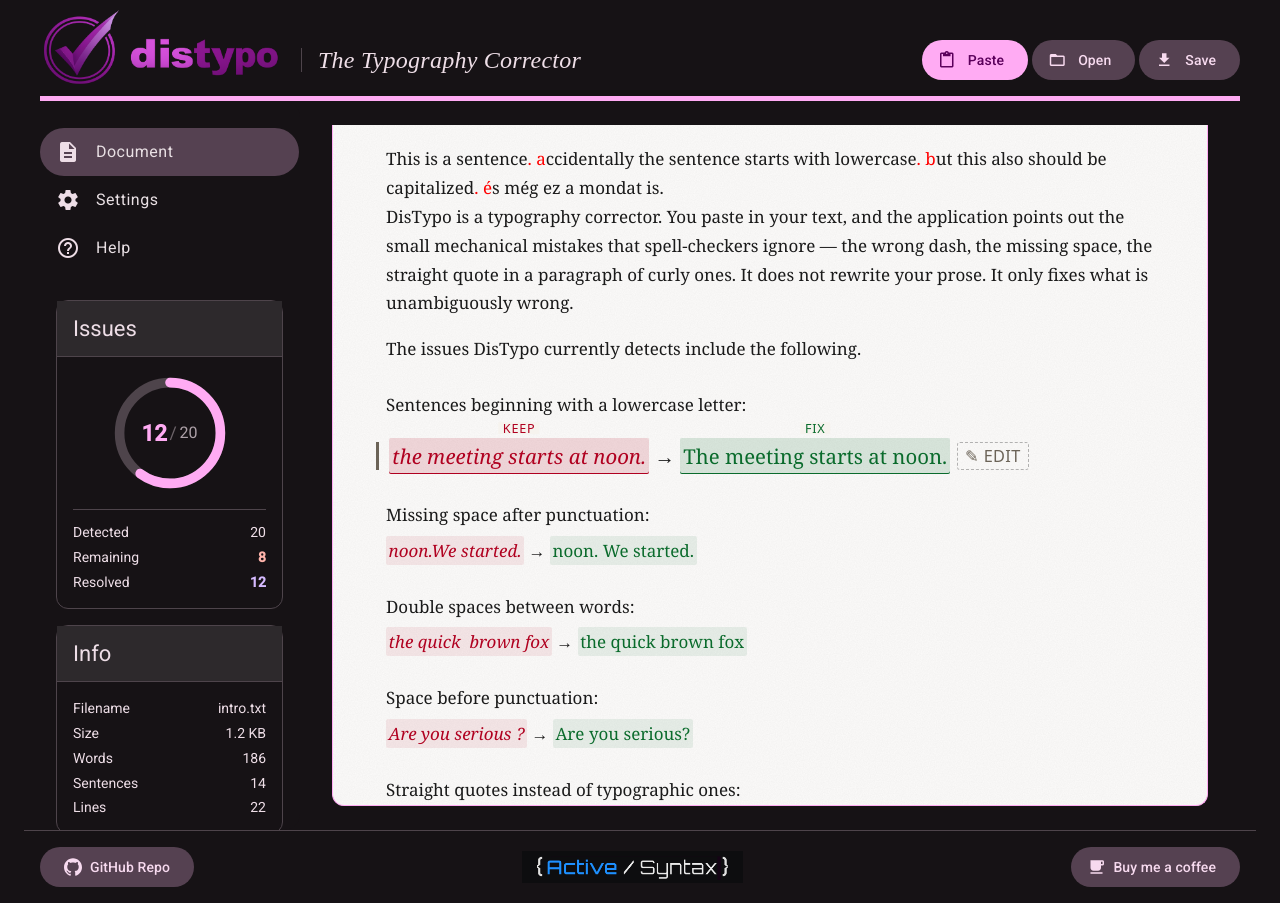
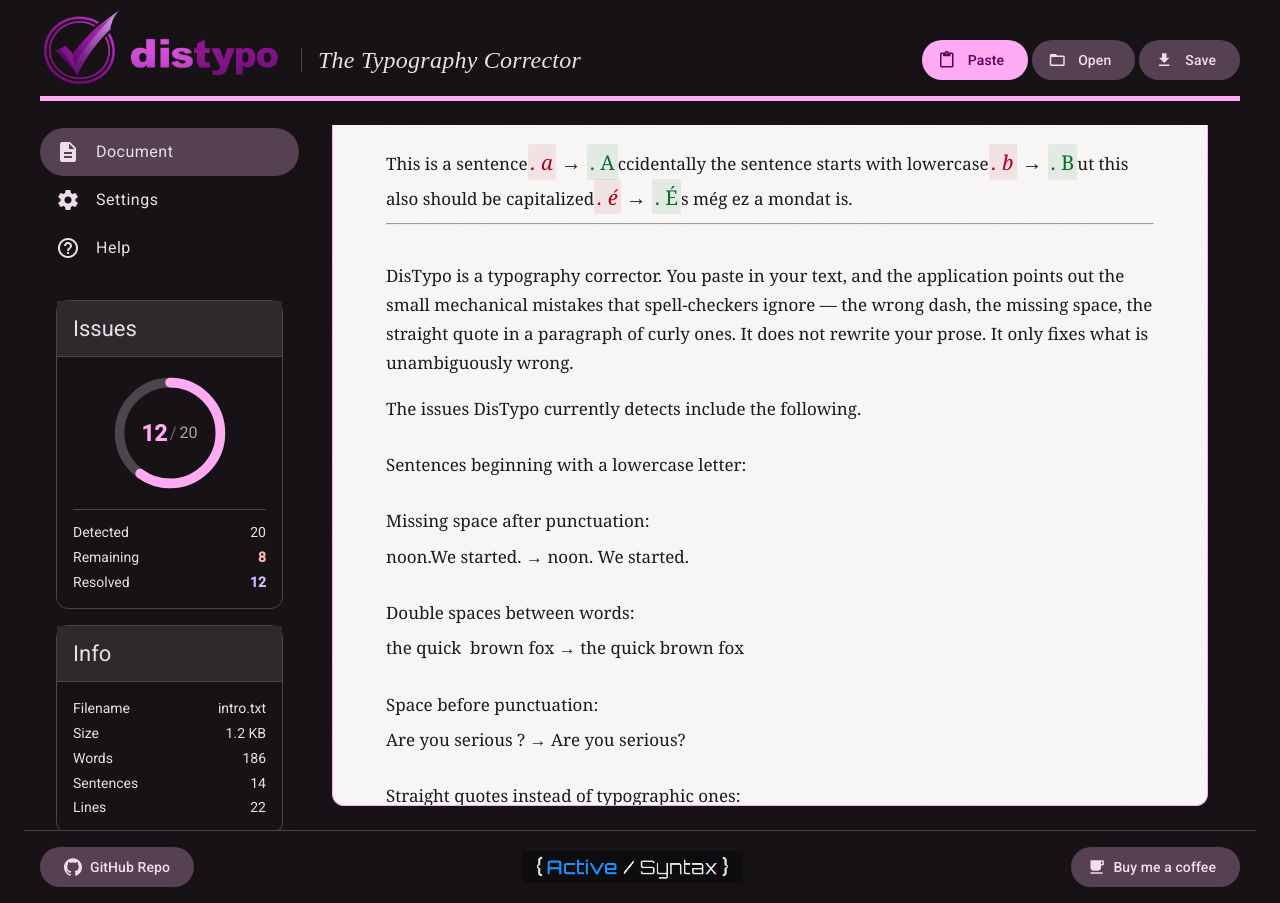
Before and after one commit to activesyntax/distypo, an Angular app in the folder distypo-app/: page / in a window 1280 px wide. Built offline with nearby package versions, Linux system fonts and the light colour scheme.

Commit message:
correction-view has been integrated into document-view

```diff
--- a/distypo-app/src/app/correction-view/correction-view.html
+++ b/distypo-app/src/app/correction-view/correction-view.html
@@ -1,7 +1,6 @@
-<span class="issue" [class.selected]="selected()" (click)="select.emit()">
-  <span class="bad" data-hint="keep" (click)="keep.emit(); $event.stopPropagation()">{{ correction().original }}</span>
+<span class="issue" [class.selected]="selected()" (click)="onSelect($event)">
+  <span class="bad" data-hint="keep" (click)="onKeep($event)">{{ correction().original }}</span>
   →
-  <span class="good" data-hint="fix" (click)="fix.emit(); $event.stopPropagation()">{{ correction().replacement
-    }}</span>
-  <button class="issue__edit" (click)="edit.emit(); $event.stopPropagation()">✎ EDIT</button>
+  <span class="good" data-hint="fix" (click)="onFix($event)">{{ correction().replacement }}</span>
+  <button class="issue__edit" (click)="onEdit($event)">✎ EDIT</button>
 </span>
--- a/distypo-app/src/app/correction-view/correction-view.scss
+++ b/distypo-app/src/app/correction-view/correction-view.scss
@@ -0,0 +1,85 @@
+
+    .bad {
+      color: #b00020;
+      background: rgba(176, 0, 32, 0.08);
+      padding: 0.18em 0.15em;
+      border-radius: 2px;
+      font-style: italic;
+    }
+
+    .good {
+      color: #0a6b2c;
+      background: rgba(10, 107, 44, 0.08);
+      padding: 0.18em 0.15em;
+      border-radius: 2px;
+    }
+
+    .issue {
+      position: relative;
+      transition: padding 140ms ease;
+      font-size: larger;
+
+      &__edit {
+        display: none;
+        margin-left: 0.4em;
+        padding: 0.3em 0.45em;
+        font: 500 0.8em/1 system-ui, sans-serif;
+        letter-spacing: 0.02em;
+        color: #6b6357;
+        background: transparent;
+        border: 1px dashed rgba(0, 0, 0, 0.28);
+        border-radius: 3px;
+        cursor: pointer;
+        vertical-align: 0.15em;
+
+        &:hover {
+
+          border: 1px solid rgba(0, 0, 0, 0.6);
+          background: rgba(0, 0, 0, 0.04);
+        }
+      }
+
+      &.selected {
+        padding-left: 0.6rem;
+        margin-left: -0.6rem;
+        border-left: 3px solid #6b6357;
+
+        .bad,
+        .good {
+          cursor: pointer;
+          position: relative;
+          box-shadow: inset 0 -1px 0 currentColor;
+        }
+
+        .bad { background: rgba(176, 0, 32, 0.14); }
+        .good { background: rgba(10, 107, 44, 0.14); }
+
+        // mindig látható feliratok — semmi :hover
+        .bad::after,
+        .good::after {
+          content: attr(data-hint);
+          position: absolute;
+          bottom: 100%;
+          left: 50%;
+          transform: translate(-50%, -0.3em);
+          padding: 0 0.35em;
+          font: 500 0.62em/1 system-ui, sans-serif;
+          font-style: normal;
+          letter-spacing: 0.06em;
+          text-transform: uppercase;
+          background: #f6f3ee;
+          white-space: nowrap;
+          pointer-events: none;
+        }
+
+        .bad:hover,
+        .good:hover {
+          box-shadow: inset 0 -2px 0 currentColor;
+        }
+
+        .bad::after { color: #b00020; }
+        .good::after { color: #0a6b2c; }
+
+        .issue__edit { display: inline-flex; }
+      }
+    }
--- a/distypo-app/src/app/correction-view/correction-view.ts
+++ b/distypo-app/src/app/correction-view/correction-view.ts
@@ -1,18 +1,29 @@
-import { Component, input, output } from '@angular/core';
+import { Component, computed, inject, input } from '@angular/core';
 import { Correction } from '@core/index';
+import { CorrectionService } from './services/correction';
 
 @Component({
   selector: 'app-correction-view',
   imports: [],
+  providers: [CorrectionService],
   templateUrl: './correction-view.html',
   styleUrl: './correction-view.scss',
 })
 export class CorrectionView {
   readonly correction = input.required<Correction>();
-  readonly selected = input<boolean>(false);
 
-  readonly select = output<void>();
-  readonly keep = output<void>();
-  readonly fix = output<void>();
-  readonly edit = output<void>();
+  private readonly state = inject(CorrectionService);
+
+  readonly selected = computed(() =>
+    this.state.selectedIds().has(this.correction().id)
+  );
+
+  onSelect(e: MouseEvent) {
+    const id = this.correction().id;
+    (e.metaKey || e.ctrlKey) ? this.state.toggle(id) : this.state.select(id);
+  }
+
+  onKeep(e: MouseEvent) { e.stopPropagation(); this.state.keep(this.correction().id); }
+  onFix(e: MouseEvent) { e.stopPropagation(); this.state.fix(this.correction().id); }
+  onEdit(e: MouseEvent) { e.stopPropagation(); this.state.edit(this.correction().id); }
 }
--- /dev/null
+++ b/distypo-app/src/app/correction-view/services/correction.ts
@@ -0,0 +1,40 @@
+import { Injectable, signal } from '@angular/core';
+
+export type CorrectionStatus = 'pending' | 'kept' | 'fixed';
+
+@Injectable()
+export class CorrectionService {
+  private readonly _selectedIds = signal<ReadonlySet<string>>(new Set());
+  private readonly _editingId = signal<string | null>(null);
+  private readonly _statuses = signal<ReadonlyMap<string, CorrectionStatus>>(new Map());
+
+  readonly selectedIds = this._selectedIds.asReadonly();
+  readonly editingId = this._editingId.asReadonly();
+  readonly statuses = this._statuses.asReadonly();
+
+  // Selection
+  select(id: string) {
+    this._selectedIds.set(new Set([id]));
+  }
+
+  toggle(id: string) {
+    this._selectedIds.update(s => {
+      const n = new Set(s);
+      n.has(id) ? n.delete(id) : n.add(id);
+      return n;
+    });
+  }
+
+  clearSelection() {
+    this._selectedIds.set(new Set());
+  }
+
+  // Per-correction actions
+  keep(id: string) { this.setStatus(id, 'kept'); }
+  fix(id: string) { this.setStatus(id, 'fixed'); }
+  edit(id: string) { this._editingId.set(id); }
+
+  private setStatus(id: string, status: CorrectionStatus) {
+    this._statuses.update(m => new Map(m).set(id, status));
+  }
+}
--- a/distypo-app/src/app/document-view/document-view.html
+++ b/distypo-app/src/app/document-view/document-view.html
@@ -16,20 +16,12 @@
           <span class="segment-text">{{ segment.text }}</span>
         }
         @case ('correction') {
-            <span style="color: red;">{{ segment.correction.original }}</span>
-
-      <!--     <app-correction-view -->
-      <!--       [correction]="segment.correction" -->
-      <!--       [selected]="selected() === segment.correction.id" -->
-      <!--       (select)="select(segment.correction.id)" -->
-      <!--       (keep)="keep(segment.correction.id)" -->
-      <!--       (fix)="fix(segment.correction.id)" -->
-      <!--       (edit)="edit(segment.correction.id)" -->
-      <!--     /> -->
+              <app-correction-view [correction]="segment.correction" />
         }
       }
     }
-
+<hr>
+    <br>
     <p>
       DisTypo is a typography corrector. You paste in your text, and the
       application points out the small mechanical mistakes that spell-checkers
@@ -44,10 +36,10 @@
       <p class="example__label">Sentences beginning with a lowercase letter:</p>
       <p class="example__pair">
         <!-- prettier-ignore -->
-        <span class="issue" [class.selected]="selected() === 'noon'" (click)="select('noon')"><span class="bad" data-hint="keep" (click)="keep('noon'); $event.stopPropagation()">the meeting starts at noon.</span> → <span
-            class="good" data-hint="fix" (click)="fix('noon'); $event.stopPropagation()">The meeting starts at
-            noon.</span><button class="issue__edit" (click)="edit('noon'); $event.stopPropagation()">✎
-            EDIT</button></span>
+        <!-- <span class="issue" [class.selected]="selected() === 'noon'" (click)="select('noon')"><span class="bad" data-hint="keep" (click)="keep('noon'); $event.stopPropagation()">the meeting starts at noon.</span> → <span -->
+        <!--     class="good" data-hint="fix" (click)="fix('noon'); $event.stopPropagation()">The meeting starts at -->
+        <!--     noon.</span><button class="issue__edit" (click)="edit('noon'); $event.stopPropagation()">✎ -->
+        <!--     EDIT</button></span> -->
       </p>
     </section>
 
--- a/distypo-app/src/app/document-view/document-view.scss
+++ b/distypo-app/src/app/document-view/document-view.scss
@@ -55,90 +55,5 @@
         margin-bottom: 1.1em;
       }
     }
-
-    .bad {
-      color: #b00020;
-      background: rgba(176, 0, 32, 0.08);
-      padding: 0.18em 0.15em;
-      border-radius: 2px;
-      font-style: italic;
-    }
-
-    .good {
-      color: #0a6b2c;
-      background: rgba(10, 107, 44, 0.08);
-      padding: 0.18em 0.15em;
-      border-radius: 2px;
-    }
-
-    .issue {
-      position: relative;
-      transition: padding 140ms ease;
-      font-size: larger;
-
-      &__edit {
-        display: none;
-        margin-left: 0.4em;
-        padding: 0.3em 0.45em;
-        font: 500 0.8em/1 system-ui, sans-serif;
-        letter-spacing: 0.02em;
-        color: #6b6357;
-        background: transparent;
-        border: 1px dashed rgba(0, 0, 0, 0.28);
-        border-radius: 3px;
-        cursor: pointer;
-        vertical-align: 0.15em;
-
-        &:hover {
-
-          border: 1px solid rgba(0, 0, 0, 0.6);
-          background: rgba(0, 0, 0, 0.04);
-        }
-      }
-
-      &.selected {
-        padding-left: 0.6rem;
-        margin-left: -0.6rem;
-        border-left: 3px solid #6b6357;
-
-        .bad,
-        .good {
-          cursor: pointer;
-          position: relative;
-          box-shadow: inset 0 -1px 0 currentColor;
-        }
-
-        .bad { background: rgba(176, 0, 32, 0.14); }
-        .good { background: rgba(10, 107, 44, 0.14); }
-
-        // mindig látható feliratok — semmi :hover
-        .bad::after,
-        .good::after {
-          content: attr(data-hint);
-          position: absolute;
-          bottom: 100%;
-          left: 50%;
-          transform: translate(-50%, -0.3em);
-          padding: 0 0.35em;
-          font: 500 0.62em/1 system-ui, sans-serif;
-          font-style: normal;
-          letter-spacing: 0.06em;
-          text-transform: uppercase;
-          background: #f6f3ee;
-          white-space: nowrap;
-          pointer-events: none;
-        }
-
-        .bad:hover,
-        .good:hover {
-          box-shadow: inset 0 -2px 0 currentColor;
-        }
-
-        .bad::after { color: #b00020; }
-        .good::after { color: #0a6b2c; }
-
-        .issue__edit { display: inline-flex; }
-      }
-    }
   }
 }
--- a/distypo-app/src/app/document-view/document-view.ts
+++ b/distypo-app/src/app/document-view/document-view.ts
@@ -1,6 +1,6 @@
 import { httpResource } from '@angular/common/http';
 import { Component, computed, signal } from '@angular/core';
-import { Correction, lint, LintedDocument, } from '@core/index';
+import { lint, LintedDocument } from '@core/index';
 import * as RawDoc from '@core/domain/raw-document';
 import { SafeHtmlService } from '@app/document-view/services/safe-html.service';
 import { Config } from "@config/config";
@@ -12,7 +12,7 @@
 
 @Component({
   selector: 'app-document',
-  imports: [],
+  imports: [CorrectionView],
   providers: [SafeHtmlService, SegmentationService],
   templateUrl: './document-view.html',
   styleUrl: './document-view.scss',
--- a/distypo-app/src/app/document-view/services/segmentation-service.ts
+++ b/distypo-app/src/app/document-view/services/segmentation-service.ts
@@ -20,8 +20,7 @@
 
     const textSegments: Segment[] = gaps.map(range => toTextSegment(range, document.content.slice(range.start, range.end)));
 
-    return [...correctionSegments, ...textSegments].toSorted(
-      (a, b) => a.range.start - b.range.start
+    return [...correctionSegments, ...textSegments].toSorted((a, b) => a.range.start - b.range.start
     );
   }
 }
```
Also changed, not shown: 1 other file (tests, documents, lock files or other folders).
